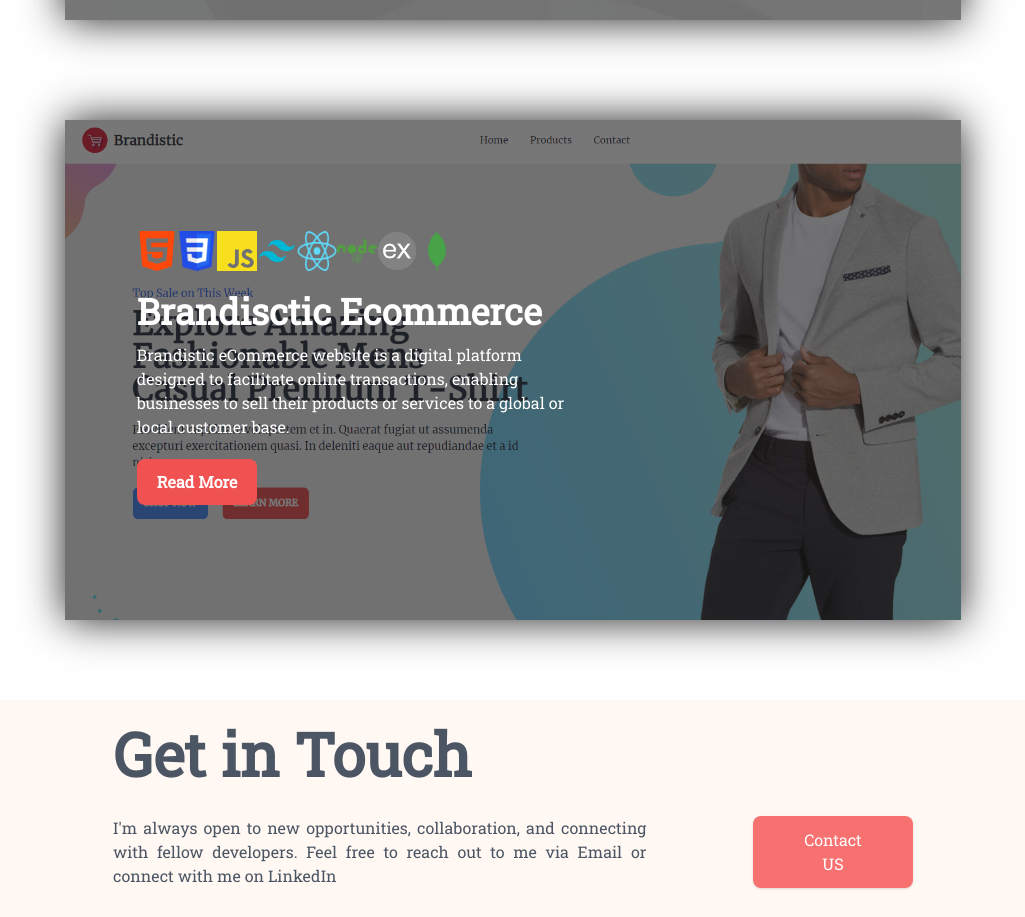
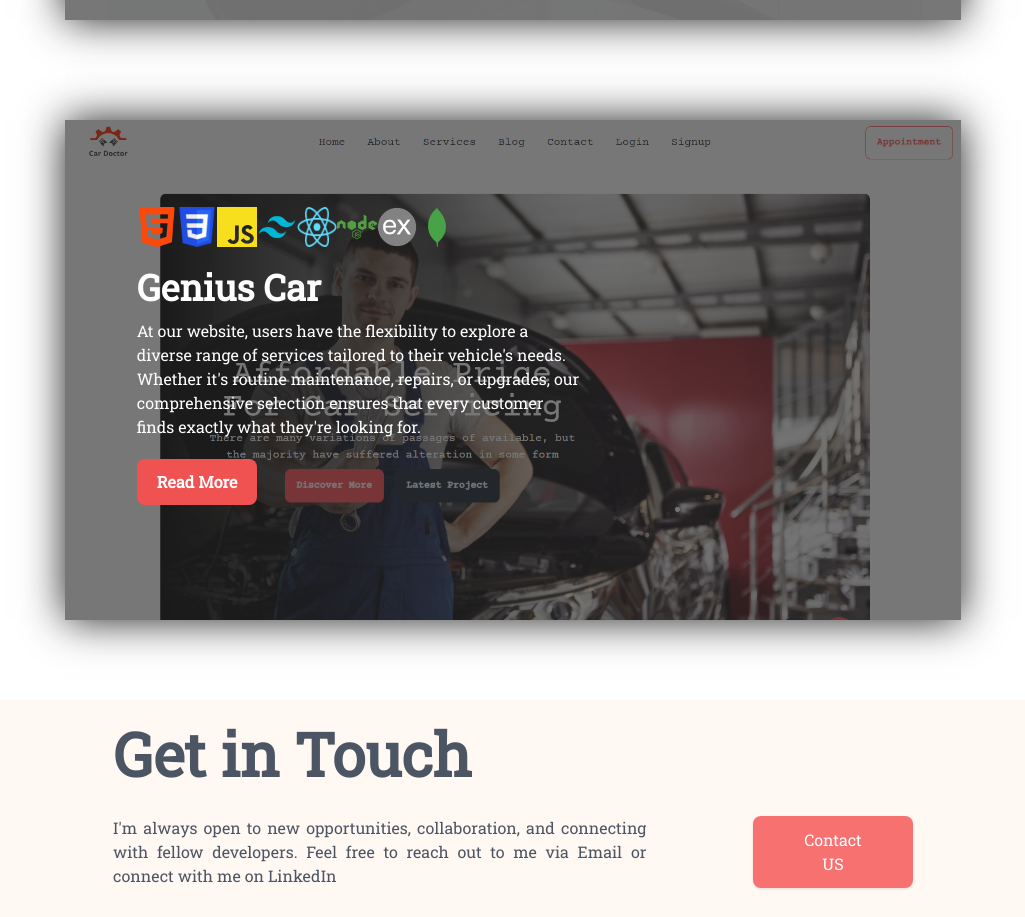
Before and after one commit to mohammad-al-samiul/personal-portfolio-react, a React (Vite) app: page /project in a window 1280 px wide. Shown: the part 1360-2277 px from the top of the page, without its empty margins (127-1152 px from the left). Built offline with nearby package versions, Linux system fonts and the light colour scheme; some icons are missing; a web font is replaced by a local one.

Commit message:
fb link and resume added

```diff
--- a/src/Pages/About/About.jsx
+++ b/src/Pages/About/About.jsx
@@ -2,13 +2,13 @@
 
 function About() {
   return (
-    <div className="w-[90%] lg:w-[85%] mx-auto bg-[#fff8f3] text-gray-600 flex justify-center mt-10 lg:mt-20 ">
-      <div className="p-8 lg:p-10 lg:w-2/3">
-        <div className="lg:text-center text-justify">
+    <div className=" lg:w-[85%] mx-auto bg-[#fff8f3] text-gray-600 flex justify-center mt-10 lg:mt-20">
+      <div className="lg:p-10 lg:w-2/3 py-10 px-3">
+        <div className="lg:text-center ">
           <h1 className="text-3xl lg:text-5xl font-bold text-center text-red-400">
             About Me
           </h1>
-          <p className="my-7 px-5">
+          <p className="my-7 text-justify">
             I am a passionate and experienced MERN stack web developer with a
             strong love for creating robust and interactive web applications. My
             journey in the world of web development started 1.5 years ago, and I
@@ -19,20 +19,20 @@
             alike.
           </p>
         </div>
-        <div className="lg:flex justify-between mt-10 px-5  ">
+        <div className="lg:flex lg:justify-between lg:mt-10 ">
           <div className="flex lg:grid ">
             <p>Name:</p>
             <h3 className="font-bold">Al Samiul</h3>
           </div>
-          <div className="flex lg:grid">
+          <div className="flex lg:grid ">
             <p>Email:</p>
             <h3 className="font-bold ">samiulwebprogrammer@gmail.com</h3>
           </div>
-          <div className="flex lg:grid lg:w-[120px]">
+          <div className="flex lg:grid lg:w-[120px] ">
             <p>Date of Birth:</p>
             <h3 className="font-bold">30 january 2002</h3>
           </div>
-          <div className="flex lg:grid lg:w-[100px]">
+          <div className="flex lg:grid lg:w-[100px] ">
             <p>From:</p>
             <h3 className="font-bold">Chittagong, Bangladesh</h3>
           </div>
--- a/src/Pages/Home/Hero/Hero.css
+++ b/src/Pages/Home/Hero/Hero.css
@@ -21,7 +21,7 @@
   background-color: rgb(240 82 82);
 }
 
-@media screen and (min-width: 360px) and (max-width: 800px) {
+@media screen and (min-width: 360px) and (max-width: 1024px) {
   .hero-content {
     background-size: 20%, 120%;
   }
--- a/src/Pages/Home/Hero/Hero.jsx
+++ b/src/Pages/Home/Hero/Hero.jsx
@@ -46,7 +46,12 @@
             I am a Software Developer and here is my portfolio website. Here
             you'll learn about my journey as a software developer.
           </p>
-          <a target="_blank" href="" className="btn-design">
+          <a
+            target="_blank"
+            href="https://drive.google.com/file/d/118f-b0RIUWvOXZa6lT_3sTN9r4xxlwkG/view?usp=drive_link"
+            className="btn-design"
+            rel="noreferrer"
+          >
             Resume
           </a>
         </div>
--- a/src/Pages/Project/Project.css
+++ b/src/Pages/Project/Project.css
@@ -5,7 +5,7 @@
   background-image: url("../../assets//images/project/doctors-portal.png");
 }
 #project-03 {
-  background-image: url("../../assets//images/project/brandistic-ecommerce.png");
+  background-image: url("../../assets//images/project/genius-car.png");
 }
 
 .project-container {
@@ -97,7 +97,7 @@
   transform: scale(1.1);
 }
 
-@media screen and (min-width: 360px) and (max-width: 800px) {
+@media screen and (min-width: 360px) and (max-width: 1024px) {
   .project-container {
     width: 100%;
     display: flex;
@@ -109,7 +109,7 @@
   .project-card {
     background-repeat: no-repeat;
     background-size: contain;
-    width: 80%;
+    width: 85%;
     height: 165px;
     box-shadow: 0px 0px 40px #1f1f1f;
   }
--- a/src/Pages/Project/Project.jsx
+++ b/src/Pages/Project/Project.jsx
@@ -13,7 +13,9 @@
 function Project() {
   return (
     <div className="mt-8 lg:mt-20">
-      <h2 className="text-3xl lg:text-5xl font-bold text-center text-red-400 ">Project</h2>
+      <h2 className="text-3xl lg:text-5xl font-bold text-center text-red-400 ">
+        Project
+      </h2>
       <div className="project-container mt-8 lg:mt-20">
         <div className="project-card" id="project-01">
           <div className="project-number project-number-right ">01</div>
@@ -118,12 +120,14 @@
             </div>
             <div>
               <h1 className="text-lg lg:text-4xl font-bold lg:mb-3">
-                Brandisctic Ecommerce
+                Genius Car
               </h1>
               <p className="hidden lg:block">
-                Brandistic eCommerce website is a digital platform designed to
-                facilitate online transactions, enabling businesses to sell
-                their products or services to a global or local customer base.
+                At our website, users have the flexibility to explore a diverse
+                range of services tailored to their vehicle's needs. Whether
+                it's routine maintenance, repairs, or upgrades, our
+                comprehensive selection ensures that every customer finds
+                exactly what they're looking for.
               </p>
             </div>
             <div className="flex justify-center lg:justify-start items-center gap-4">
@@ -132,14 +136,14 @@
               </a>
               <a
                 target="_blank"
-                href="https://github.com/mohammad-al-samiul/Brandistic-Ecommerce-Website"
+                href="https://github.com/mohammad-al-samiul/genius-car-client"
                 rel="noreferrer"
               >
                 <FaGithub className="text-4xl hover:text-red-400 transition-all duration-600" />
               </a>
               <a
                 target="_blank"
-                href="https://brandistic-ecommerce-react.netlify.app/"
+                href="https://genius-car-react.netlify.app/"
                 rel="noreferrer"
               >
                 <FaLink className="text-4xl hover:text-red-400 transition-all duration-600" />
--- a/src/Pages/Shared/Footer/Footer.jsx
+++ b/src/Pages/Shared/Footer/Footer.jsx
@@ -1,7 +1,5 @@
 import React from "react";
-import {
-  FaFacebook, FaGithub, FaLinkedinIn,
-} from "react-icons/fa6";
+import { FaFacebook, FaGithub, FaLinkedinIn } from "react-icons/fa6";
 import { Link } from "react-router-dom";
 
 function Footer() {
@@ -62,7 +60,7 @@
           <div className="text-gray-600 flex gap-4 justify-center lg:items-start mt-4 lg:mt-6">
             <a
               target="_blank"
-              href="https://www.facebook.com/alsamiul11"
+              href="https://www.facebook.com/alsamiul1996"
               rel="noreferrer"
             >
               <FaFacebook className="text-3xl hover:text-red-400 " />
```
Also changed, not shown: src/assets/images/project/genius-car.png (added).
